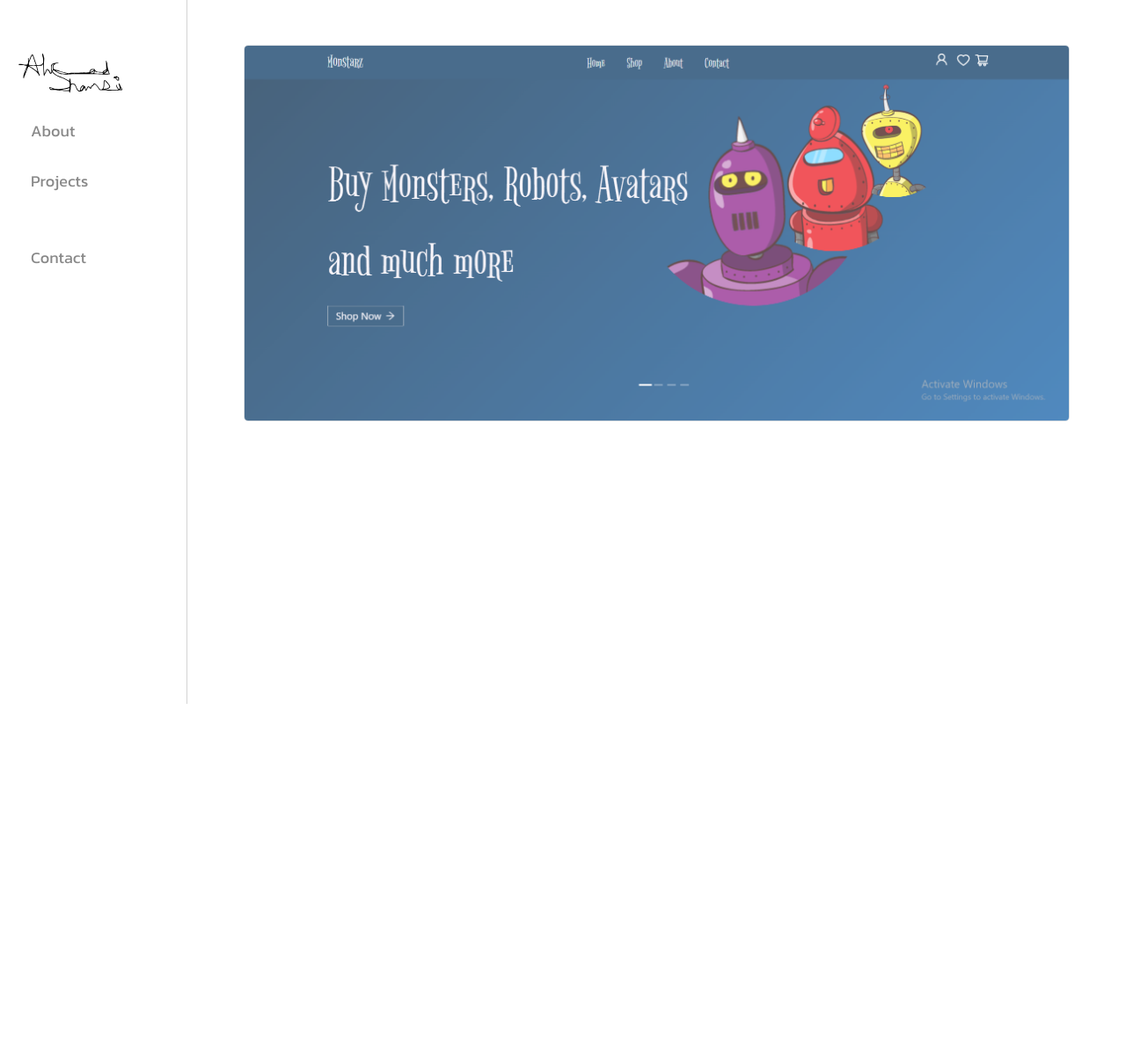
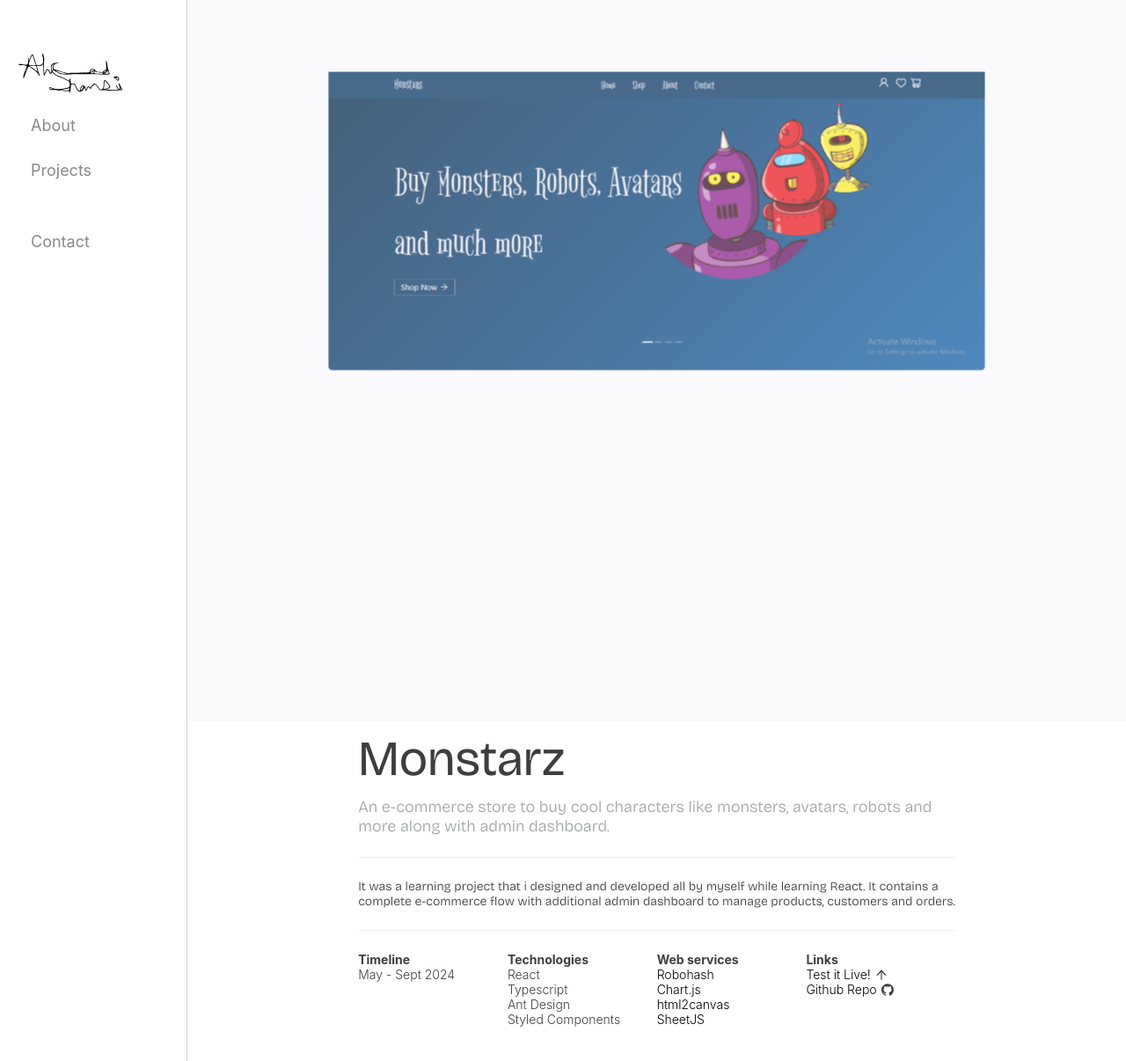
Before and after one commit to AhmadShamsii/my-portfolio, a Next.js app: page /projects/1 in a window 1280 px wide. Shown: the top 1206 px of the page at 88% size. Before the commit the page ends 800 px from the top, so only its background shows below. Built offline with nearby package versions, Linux system fonts and the light colour scheme.

Commit message:
created project details and embeded video for future use

```diff
--- a/src/app/global.css
+++ b/src/app/global.css
@@ -1,10 +1,11 @@
 @import url('https://fonts.googleapis.com/css2?family=Kanit:ital,wght@0,100;0,200;0,300;0,400;0,500;0,600;0,700;0,800;0,900;1,100;1,200;1,300;1,400;1,500;1,600;1,700;1,800;1,900&display=swap');
+@import url('https://fonts.googleapis.com/css2?family=Bricolage+Grotesque:opsz,wght@12..96,200..800&display=swap');
 
 * {
   margin: 0;
   padding: 0;
   box-sizing: border-box;
-  font-family: "Kanit", sans-serif;
+  /* font-family: "Kanit", sans-serif; */
   font-weight: 300;
   color: #3f3e3e;
 }
--- /dev/null
+++ b/src/app/projects/[project]/components/projectDetails.tsx
@@ -0,0 +1,109 @@
+import { motion, useInView } from "framer-motion";
+import { useRef } from "react";
+import {
+  StyledProjectDesc,
+  StyledProjectDetails,
+  StyledProjectTitle,
+} from "../../styles";
+import { Col, Divider, Row } from "antd";
+import { ArrowUpOutlined, GithubOutlined } from "@ant-design/icons";
+
+const ProjectDetails = () => {
+  const ref = useRef(null);
+  const isInView = useInView(ref, { once: true }); // Only animate once when in view
+
+  return (
+    <motion.div
+      ref={ref}
+      initial={{ opacity: 0, y: 50 }} // Start off-screen and transparent
+      animate={isInView ? { opacity: 1, y: 0 } : {}} // Fade in and slide up when in view
+      transition={{ duration: 0.8 }}
+      className="w-32 h-32 bg-blue-500 rounded-lg"
+    >
+      <StyledProjectDetails>
+        <StyledProjectTitle>Monstarz</StyledProjectTitle>
+        <StyledProjectDesc>
+          An e-commerce store to buy cool characters like monsters, avatars,
+          robots and more along with admin dashboard.
+        </StyledProjectDesc>
+        <Divider />
+        <div>
+          It was a learning project that i designed and developed all by myself
+          while learning React. It contains a complete e-commerce flow with
+          additional admin dashboard to manage products, customers and orders.
+        </div>
+        <Divider />
+        <Row>
+          <Col span={6}>
+            <div style={{ fontWeight: "bold" }}>Timeline</div>
+            <div>May - Sept 2024</div>
+          </Col>
+          <Col span={6}>
+            <div style={{ fontWeight: "bold" }}>Technologies</div>
+            <div>
+              React <br /> Typescript <br /> Ant Design <br /> Styled Components
+            </div>
+          </Col>
+          <Col span={6}>
+            <div style={{ fontWeight: "bold" }}>Web services</div>
+            <div>
+              <a
+                style={{ color: "black" }}
+                href="https://robohash.org/"
+                target="_blank"
+              >
+                Robohash
+              </a>
+              <br />
+              <a
+                style={{ color: "black" }}
+                href="https://www.chartjs.org/"
+                target="_blank"
+              >
+                Chart.js
+              </a>
+              <br />
+              <a
+                style={{ color: "black" }}
+                href="https://html2canvas.hertzen.com/"
+                target="_blank"
+              >
+                html2canvas
+              </a>
+              <br />
+              <a
+                style={{ color: "black" }}
+                href="https://sheetjs.com/"
+                target="_blank"
+              >
+                SheetJS
+              </a>
+              <br />
+            </div>
+          </Col>
+          <Col span={6}>
+            <div style={{ fontWeight: "bold" }}>Links</div>
+            <a
+              style={{ color: "black", marginRight: "5px" }}
+              href="https://monstarz.vercel.app/"
+              target="_blank"
+            >
+              Test it Live!
+            </a>
+            <ArrowUpOutlined />
+            <br />
+            <a
+              style={{ color: "black", marginRight: "5px" }}
+              href="https://github.com/AhmadShamsii/Monstarz/"
+              target="_blank"
+            >
+              Github Repo
+            </a>
+            <GithubOutlined />
+          </Col>
+        </Row>
+      </StyledProjectDetails>
+    </motion.div>
+  );
+};
+export default ProjectDetails;
--- /dev/null
+++ b/src/app/projects/[project]/components/projectImage.tsx
@@ -0,0 +1,60 @@
+import { motion } from "framer-motion";
+import Image from "next/image";
+
+const ProjectImage = ({ getImage }: any) => {
+  return (
+    <motion.div
+      className="w-32 h-32 bg-blue-500 rounded-full"
+      animate={{
+        scale: [1, 1.1],
+      }}
+      transition={{
+        duration: 0.5,
+        repeatType: "mirror",
+      }}
+    >
+      <div
+        style={{
+          minHeight: "96vh",
+          margin: "0px",
+          padding: "0px",
+          backgroundColor: "#FAFAFC",
+        }}
+      >
+        {/* <video
+          muted
+          loop
+          playsInline
+          style={{
+            borderRadius: "5px",
+            width: "70%",
+            height: "70%",
+            opacity: "0.75",
+            paddingTop: "10%",
+            display: "block",
+            margin: "0px auto",
+          }}
+          // controls
+          autoPlay
+        >
+          <source src="/videos/monstarzvideo.mp4" type="video/mp4" />
+          Your browser does not support the video tag.
+        </video> */}
+        <Image
+          style={{
+            borderRadius: "5px",
+            width: "70%",
+            height: "70%",
+            opacity: "0.75",
+            paddingTop: "10%",
+            display: "block",
+            margin: "0px auto",
+          }}
+          src={getImage}
+          alt={"imageAltText"}
+        />
+      </div>
+    </motion.div>
+  );
+};
+export default ProjectImage;
--- a/src/app/projects/[project]/page.tsx
+++ b/src/app/projects/[project]/page.tsx
@@ -1,14 +1,19 @@
 // pages/about.tsx
 "use client";
-import { motion } from "framer-motion";
+import { motion, useInView } from "framer-motion";
 import Image from "next/image";
 
 import monstarzImg from "./../../../../public/monstarzImg.png";
 import wordplay from "./../../../../public/wordplay.png";
 import nexters from "./../../../../public/nexters.png";
 import travelo from "./../../../../public/travelo.png";
+import { useRouter } from "next/navigation";
+
+import ProjectImage from "./components/projectImage";
+import ProjectDetails from "./components/projectDetails";
+
 const Project = ({ params }: { params: { project: string } }) => {
-  const transition = { duration: 0.5, easeInOut: [0.6, 0.01, -0.05, 0.9] };
+  const router = useRouter();
 
   const getImage = () => {
     if (params.project === "monstarz") return monstarzImg;
@@ -20,33 +25,8 @@ const Project = ({ params }: { params: { project: string } }) => {
 
   return (
     <>
-      <motion.div
-        initial={{
-          y: "50%",
-          x: "50%",
-        }}
-        animate={{
-          y: 0,
-          x: 0,
-          width: "100%",
-          // height: '50%',
-          transition: { delay: 0.2, ...transition },
-        }}
-      >
-        <motion.div initial={{ scale: 1 }}>
-          <Image
-            style={{
-              borderRadius: "5px",
-              width: "100%",
-              height: "100%",
-              opacity: "0.75",
-              border: "1px solid #ced4da",
-            }}
-            src={getImage()}
-            alt={"imageAltText"}
-          />
-        </motion.div>
-      </motion.div>
+      <ProjectImage getImage={getImage()} />
+      <ProjectDetails />
     </>
   );
 };
--- /dev/null
+++ b/src/app/projects/styles.tsx
@@ -0,0 +1,20 @@
+import styled from "styled-components";
+
+const StyledProjectDetails = styled.div`
+  text-align: start;
+  margin: 5% 15%;
+  font-family: "Bricolage Grotesque", sans-serif;
+  font-weight: 400;
+`;
+const StyledProjectTitle = styled.div`
+  font-size: 56px;
+  font-family: "Bricolage Grotesque", sans-serif;
+  font-weight: 400;
+  margin-bottom: 10px;
+`;
+const StyledProjectDesc = styled.div`
+  font-size: 18px;
+  color: #a2a7a3;
+`;
+
+export { StyledProjectTitle, StyledProjectDetails, StyledProjectDesc };
--- a/src/components/MainContent/MainContent.tsx
+++ b/src/components/MainContent/MainContent.tsx
@@ -3,6 +3,10 @@ import { useMediaQuery } from "react-responsive";
 
 const MainContent = ({ children }: any) => {
   const isDesktop = useMediaQuery({ query: "(min-width: 800px)" });
-  return <Col style={{padding: "4% 5%", }} span={isDesktop ? 20 : 24}>{children}</Col>;
+  return (
+    <Col style={{ padding: "1% 3.78%" }} span={isDesktop ? 20 : 24}>
+      {children}
+    </Col>
+  );
 };
 export default MainContent;
```
Also changed, not shown: 1 other file (tests, documents, lock files or other folders).
